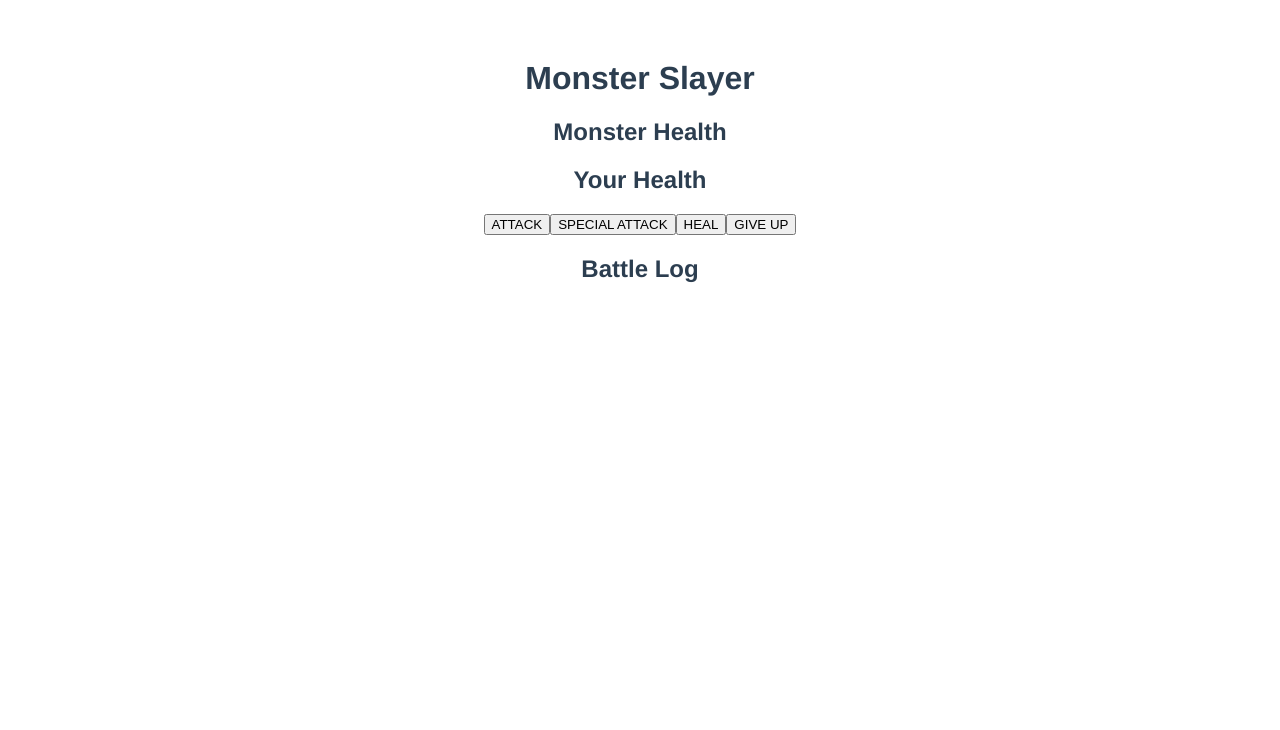
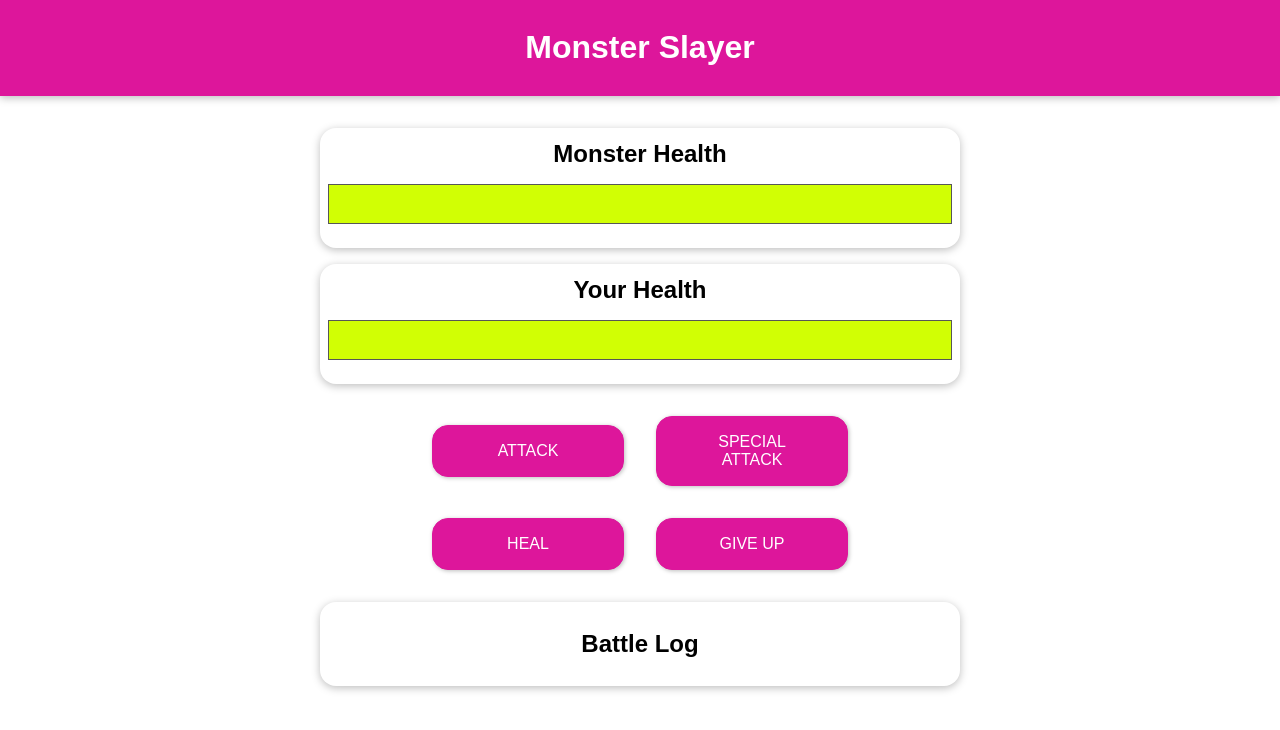
Before and after one commit to asmaaadel0/Monster-Slayer-Game, a Vue app: page / in a window 1280 px wide. Shown: the top 730 px of the page. Built offline with nearby package versions, Linux system fonts and the light colour scheme.

Commit message:
add styling

```diff
--- a/src/App.vue
+++ b/src/App.vue
@@ -14,12 +14,15 @@ export default {
 </script>
 
 <style>
-#app {
-  font-family: Avenir, Helvetica, Arial, sans-serif;
-  -webkit-font-smoothing: antialiased;
-  -moz-osx-font-smoothing: grayscale;
-  text-align: center;
-  color: #2c3e50;
-  margin-top: 60px;
+* {
+  box-sizing: border-box;
+}
+
+html {
+  font-family: sans-serif;
+}
+
+body {
+  margin: 0;
 }
 </style>
--- a/src/components/TheGame.vue
+++ b/src/components/TheGame.vue
@@ -63,5 +63,123 @@ export default {
 </script>
 
 <style>
+* {
+  box-sizing: border-box;
+}
 
+html {
+  font-family: 'Jost', sans-serif;
+}
+
+body {
+  margin: 0;
+}
+
+header {
+  box-shadow: 0 2px 8px rgba(0, 0, 0, 0.26);
+  padding: 0.5rem;
+  background-color: #dd169b;
+  color: white;
+  text-align: center;
+  margin-bottom: 2rem;
+}
+
+section {
+  width: 90%;
+  max-width: 40rem;
+  margin: auto;
+}
+
+.healthbar {
+  width: 100%;
+  height: 40px;
+  border: 1px solid #575757;
+  margin: 1rem 0;
+  background: #fde5e5;
+}
+
+.healthbar__value {
+  background-color: #d1ff04;
+  width: 100%;
+  height: 100%;
+}
+
+.container {
+  text-align: center;
+  padding: 0.5rem;
+  margin: 1rem auto;
+  box-shadow: 0 2px 8px rgba(0, 0, 0, 0.26);
+  border-radius: 1rem;
+}
+
+#monster h2,
+#player h2 {
+  margin: 0.25rem;
+}
+
+#controls {
+  display: flex;
+  flex-direction: row;
+  flex-wrap: wrap;
+  align-items: center;
+  justify-content: center;
+}
+
+button {
+  font: inherit;
+  border: 1px solid #dd169b;
+  background-color: #dd169b;
+  color: white;
+  padding: 1rem 2rem;
+  border-radius: 1rem;
+  margin: 1rem;
+  width: 12rem;
+  cursor: pointer;
+  box-shadow: 1px 1px 4px rgba(0, 0, 0, 0.26);
+}
+
+button:focus {
+  outline: none;
+}
+
+button:hover,
+button:active {
+  background-color: #ea2dab;
+  border-color: #ea2dab;
+  box-shadow: 1px 1px 8px rgba(0, 0, 0, 0.26);
+}
+
+button:disabled {
+  background-color: #ccc;
+  border-color: #ccc;
+  box-shadow: none;
+  color: #3f3f3f;
+  cursor: not-allowed;
+}
+
+#log ul {
+  list-style: none;
+  margin: 0;
+  padding: 0;
+}
+
+#log li {
+  margin: 0.5rem 0;
+}
+
+.log--player {
+  color: #7700ff;
+}
+
+.log--monster {
+  color: #da8d00;
+}
+
+.log--damage {
+  color: red;
+}
+
+.log--heal {
+  color: green;
+}
 </style>
--- a/styles.css
+++ b/styles.css
@@ -3,6 +3,7 @@
 }
 
 html {
+  margin: 0;
   font-family: 'Jost', sans-serif;
 }
 
```
